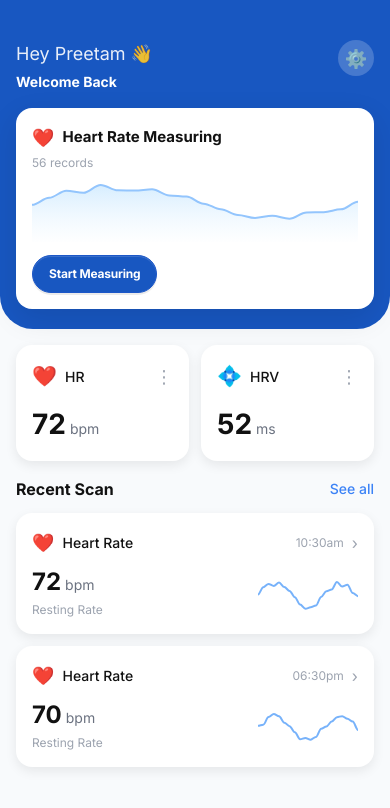
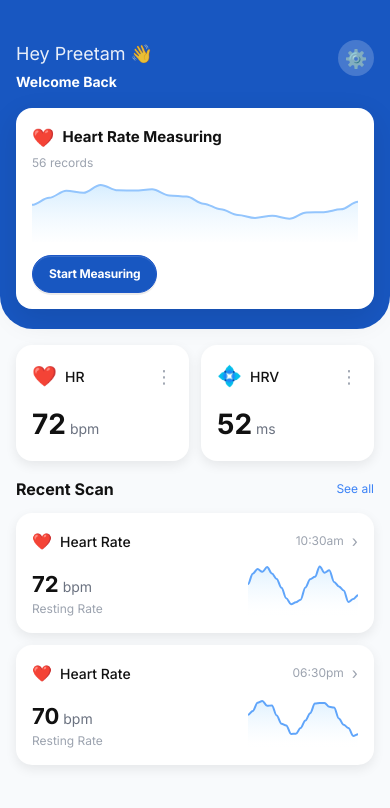
Before and after one commit to ranjith-1509/synapsis-intensity-calculator, a React (Create React App) app: page / in a window 390 px wide. Shown: the top 808 px of the page. Built offline with nearby package versions, Linux system fonts and the light colour scheme.

Commit message:
Refactor RecentSection component to enhance RecentItem display. Update chart type to area, increase data points, and improve styling for better visualization and responsiveness. Introduce title prop for customizable item titles.

```diff
--- a/src/Components/dashboard/RecentSection.jsx
+++ b/src/Components/dashboard/RecentSection.jsx
@@ -2,39 +2,46 @@
 import React, { useMemo } from "react";
 import ReactApexChart from "react-apexcharts";
 
-const RecentItem = ({ time = "10:30am", bpm = 72 }) => {
-  const data = useMemo(() => Array.from({ length: 20 }).map((_, i) => 60 + Math.sin(i / 2) * 6 + Math.random() * 3), []);
+const RecentItem = ({ time = "10:30am", bpm = 72, title = "Heart Rate" }) => {
+  const data = useMemo(
+    () => Array.from({ length: 24 }).map((_, i) => 60 + Math.sin(i / 2) * 6 + Math.random() * 3),
+    []
+  );
 
-  const options = useMemo(() => ({
-    chart: { type: "line", sparkline: { enabled: true }, toolbar: { show: false } },
-    stroke: { curve: "smooth", width: 2, colors: ["#60a5fa"] },
-    tooltip: { enabled: false },
-  }), []);
+  const options = useMemo(
+    () => ({
+      chart: { type: "area", sparkline: { enabled: true }, toolbar: { show: false } },
+      stroke: { curve: "smooth", width: 2, colors: ["#60a5fa"] },
+      dataLabels: { enabled: false },
+      tooltip: { enabled: false },
+      fill: { type: "gradient", gradient: { opacityFrom: 0.35, opacityTo: 0.05, stops: [0, 90, 100] } },
+    }),
+    []
+  );
 
   return (
     <div className="rounded-2xl p-4 mb-3" style={{ background: "#fff", boxShadow: "0 4px 12px rgba(0,0,0,0.08)" }}>
       <div className="flex items-center justify-between mb-2">
         <div className="flex items-center gap-2">
-          <span style={{ fontSize: 18 }}>❤️</span>
-          <span className="font-medium" style={{ fontSize: 14, color: "#111" }}>Heart Rate</span>
+          <span role="img" aria-label="heart">❤️</span>
+          <span className="font-medium" style={{ fontSize: 14, color: "#111" }}>{title}</span>
         </div>
-        <div className="flex items-center gap-2">
-          <span className="text-xs" style={{ color: "#9ca3af" }}>{time}</span>
-          <span style={{ color: "#9ca3af", fontSize: 16 }}>›</span>
+        <div className="flex items-center gap-2" style={{ color: "#9ca3af" }}>
+          <span className="text-xs">{time}</span>
+          <span style={{ fontSize: 16 }}>›</span>
         </div>
       </div>
 
       <div className="flex items-end justify-between">
         <div>
           <div>
-            <span className="font-bold" style={{ fontSize: 24, color: "#111" }}>{bpm}</span>
+            <span className="font-bold" style={{ fontSize: 22, color: "#111" }}>{bpm}</span>
             <span className="ml-1 text-sm" style={{ color: "#6b7280" }}>bpm</span>
           </div>
-          <p className="text-xs" style={{ color: "#9ca3af", margin: "2px 0 0 0" }}>Resting Rate</p>
+          <div className="text-xs" style={{ color: "#9ca3af" }}>Resting Rate</div>
         </div>
-
-        <div style={{ width: 100, height: 40 }}>
-          <ReactApexChart options={options} series={[{ data }]} type="line" height={40} />
+        <div style={{ width: 110 }}>
+          <ReactApexChart options={options} series={[{ data }]} type="area" height={56} />
         </div>
       </div>
     </div>
@@ -45,11 +52,10 @@ const RecentSection = () => {
   return (
     <div>
       <div className="flex items-center justify-between mb-3">
-        <h4 className="font-semibold" style={{ fontSize: 16, margin: 0, color: "#111" }}>Recent Scan</h4>
-        <button className="text-sm font-medium" style={{ color: "#3b82f6", background: "transparent", border: "none", cursor: "pointer" }}>
-          See all
-        </button>
+        <h4 className="font-semibold" style={{ margin: 0, fontSize: 16, color: "#111" }}>Recent Scan</h4>
+        <button style={{ background: "transparent", border: 0, color: "#3b82f6", fontSize: 12, cursor: "pointer" }}>See all</button>
       </div>
+
       <div>
         <RecentItem time="10:30am" bpm={72} />
         <RecentItem time="06:30pm" bpm={70} />
```
